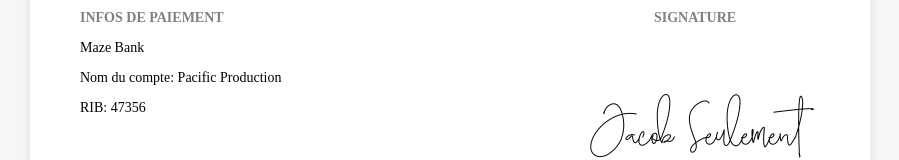
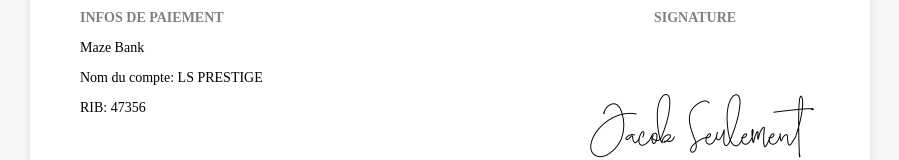
Before and after one commit to Gemiinii23/ls-prestige-facture, a React (Create React App) app: page / in a window 1280 px wide. Shown: the part 851-1011 px from the top of the page, without its empty margins (190-1089 px from the left). Built offline with nearby package versions, Linux system fonts and the light colour scheme.

Commit message:
Update App.jsx

```diff
--- a/src/App.jsx
+++ b/src/App.jsx
@@ -158,7 +158,7 @@ export default function InvoiceGenerator() {
           <div>
             <p style={{ fontWeight: "bold", color: "gray" }}>INFOS DE PAIEMENT</p>
             <p>Maze Bank</p>
-            <p>Nom du compte: Pacific Production</p>
+            <p>Nom du compte: LS PRESTIGE </p>
             <p>RIB: 47356</p>
           </div>
           <div style={{ textAlign: "center" }}>
```
